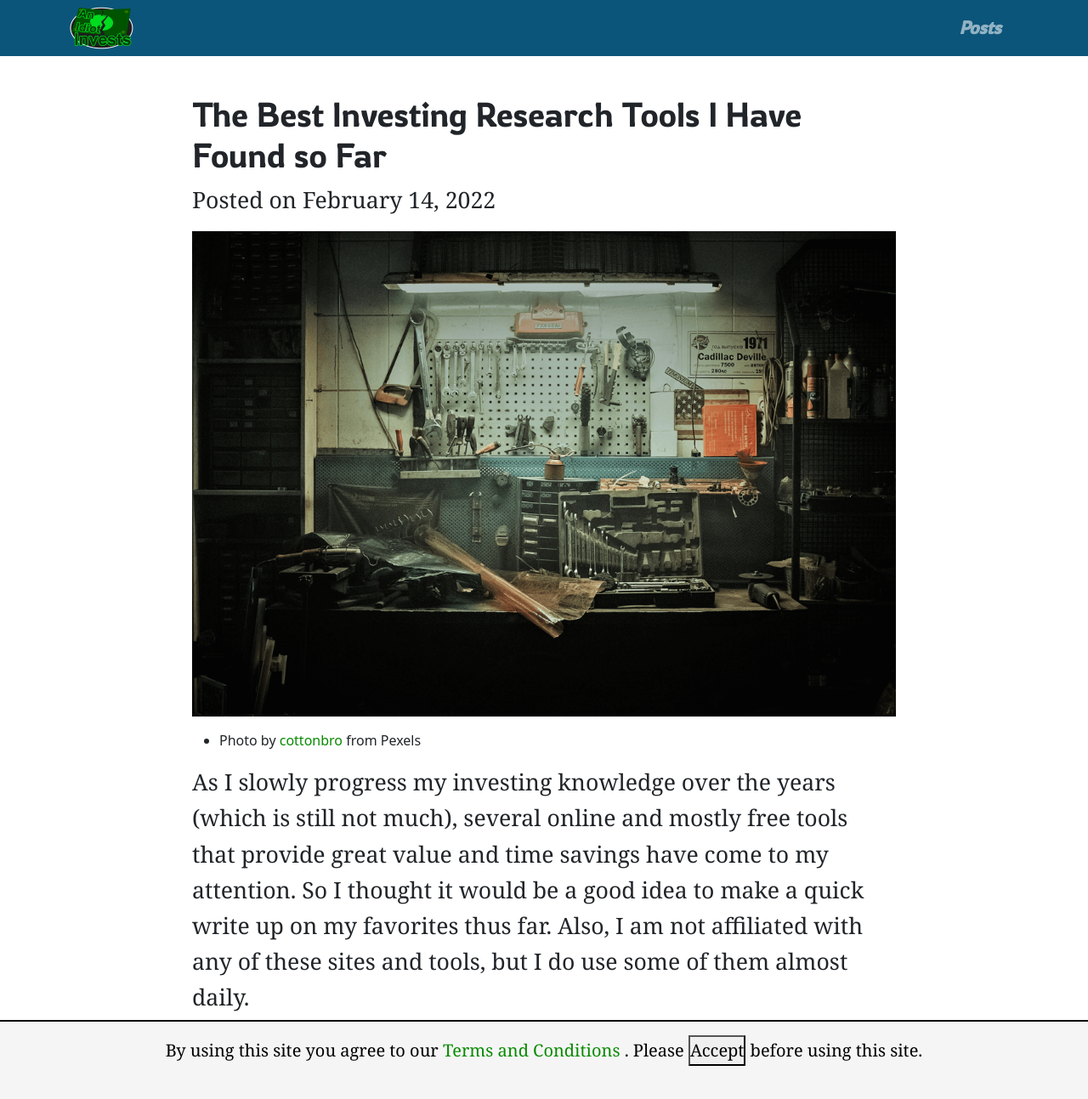
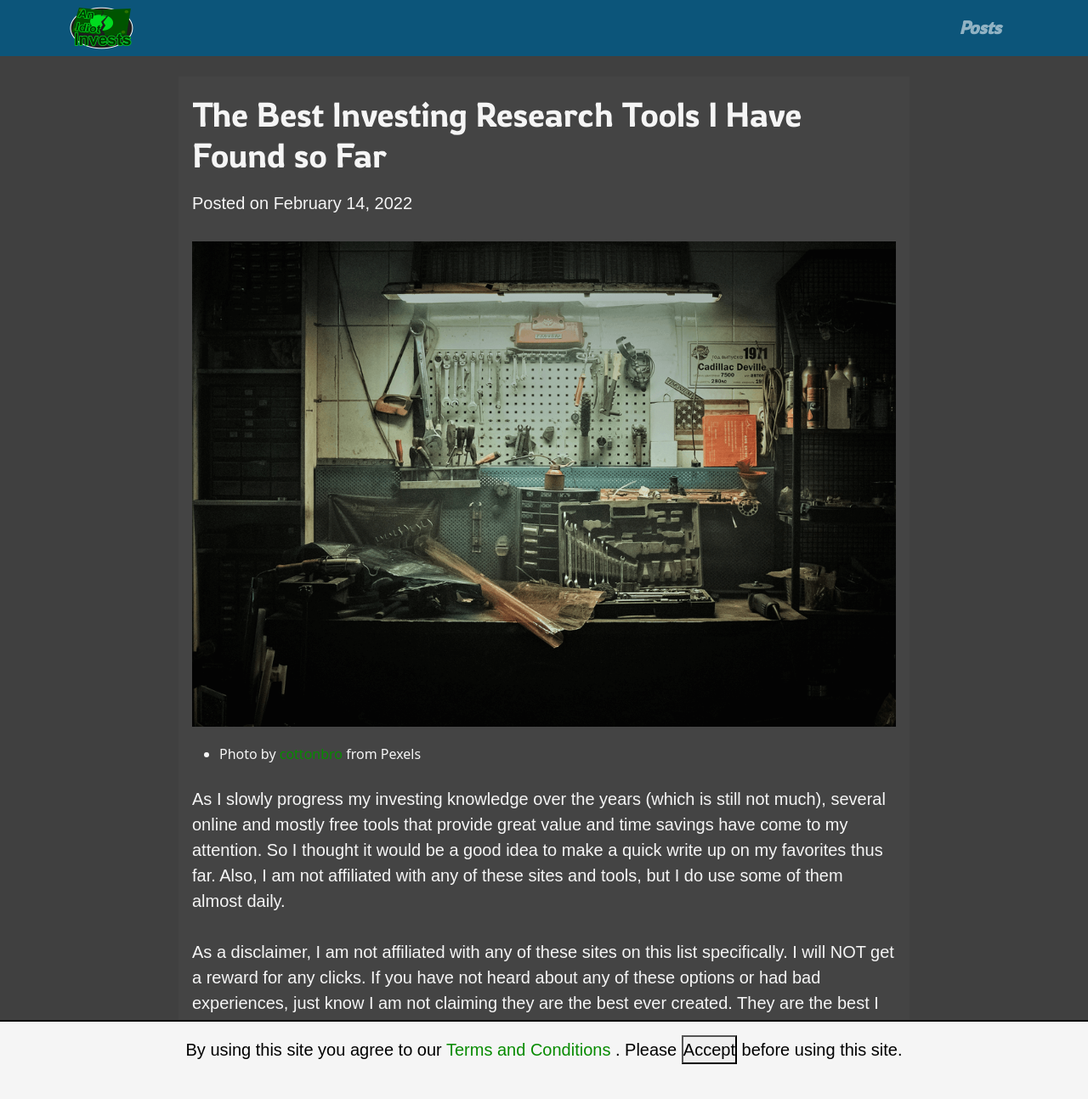
Before and after one commit to AnIdiotInvests/anidiotinvests.github.io, a Jekyll site: the page built from _posts/2022-02-14-the-best-investing-research-tools-i-have-found-so-far.md, in a window 1280 px wide and 1400 px high. Shown: the top 1293 px of the window at 85% size. Built offline with Jekyll 4.4.1, drawn with Linux system fonts in a browser that asks for light colours.

Commit message:
Revert "attempting to fix chrome simplify page popup bug"
This reverts commit b7b8b89cb655ee61b0a7a07f79099e89b2d525fc.

```diff
--- a/_layouts/post.html
+++ b/_layouts/post.html
@@ -2,7 +2,7 @@
 layout: primary
 ---
 
-<div class="blog-content">
+<div class="blog-content tri-theme-color">
     <article id="blog-post-id">
         {% include content-header.html %}
         {{ content }}
@@ -11,7 +11,7 @@ layout: primary
 
 <!--googleoff: all-->
 
-<div data-nosnippet="true" class="text-center">
+<div data-nosnippet="true" class="secondary-theme-color text-center">
     <h2>Want More Content?</h2>
 </div>
 
--- a/assets/css/posts.css
+++ b/assets/css/posts.css
@@ -14,6 +14,7 @@
 
 .post-listing-card {
     position: relative;
+    color: whitesmoke;
 
     padding: 1px;
 
@@ -37,6 +38,9 @@
     transition: box-shadow 0.1s ease-in-out 0s;
 
     transform: scale(1.02);
+    border-bottom: solid #0dc200 2px;
+    border-top: solid #0dc200 2px;
+
     cursor: pointer;
 }
 
@@ -53,6 +57,7 @@
     object-fit: cover;
     vertical-align: middle;
     height: 55%;
+    margin-bottom: 5px;
     width: 100%;
 }
 
@@ -139,15 +144,17 @@
 }
 
 .featured-posts-title h2 {
+    /* text-shadow: 1px 1px 3px black; */
     margin: 0;
     padding: 0;
     text-align: center;
     position: absolute;
     bottom: 0;
     padding-bottom: 10px;
+    /* color: whitesmoke; */
 }
 
-/* .featured-posts-title:after {
+.featured-posts-title:after {
     content: "";
     position: absolute;
     z-index: -1;
@@ -159,7 +166,7 @@
     transform-origin: bottom left;
     box-shadow: black 1px 1px 10px;
     background: inherit;
-} */
+}
 
 .take-me-home-a-btn {
     vertical-align: middle;
@@ -172,6 +179,7 @@
 }
 
 .take-me-home-a-btn a {
+    /* border-radius: 25%; */
     font-size: 18pt;
     padding: 25px;
     display: block;
--- a/assets/css/styles.css
+++ b/assets/css/styles.css
@@ -16,9 +16,10 @@ h1, h2, h3, h4, h5, h6 {
 }
 
 p {
-  font-family: charter, Georgia, Cambria, "Times New Roman", Times, serif;
+  font-family: Arial, Helvetica, sans-serif;
   font-size: 15pt;
-  line-height: 1.58;
+  margin: 0;
+  line-height: 1.5;
 }
 
 .spacer {
@@ -27,6 +28,7 @@ p {
 
 .post-content, .blog-content {
   padding: 0 16px;
+  /* overflow: hidden; */
 }
 
 .blog-content {
@@ -37,8 +39,8 @@ p {
 }
 
 .blog-content p {
-  font-size: 20pt;
-  line-height: 1.58;
+  padding-bottom: 20px;
+  padding-top: 10px;
 }
 
 .post-content {
--- a/assets/css/theme-colors.css
+++ b/assets/css/theme-colors.css
@@ -3,7 +3,7 @@
 }
 
 .primary-theme-color {
-    /* background-color: #404040; */
+    background-color: #404040;
     /* color: whitesmoke; */
 }
 
@@ -20,8 +20,8 @@
 }
 
 .tri-theme-color {
-    /* background-color: whitesmoke; */
-    /* color: whitesmoke; */
+    background-color: #444444;
+    color: whitesmoke;
 }
 
 .accent-theme-color {
```
